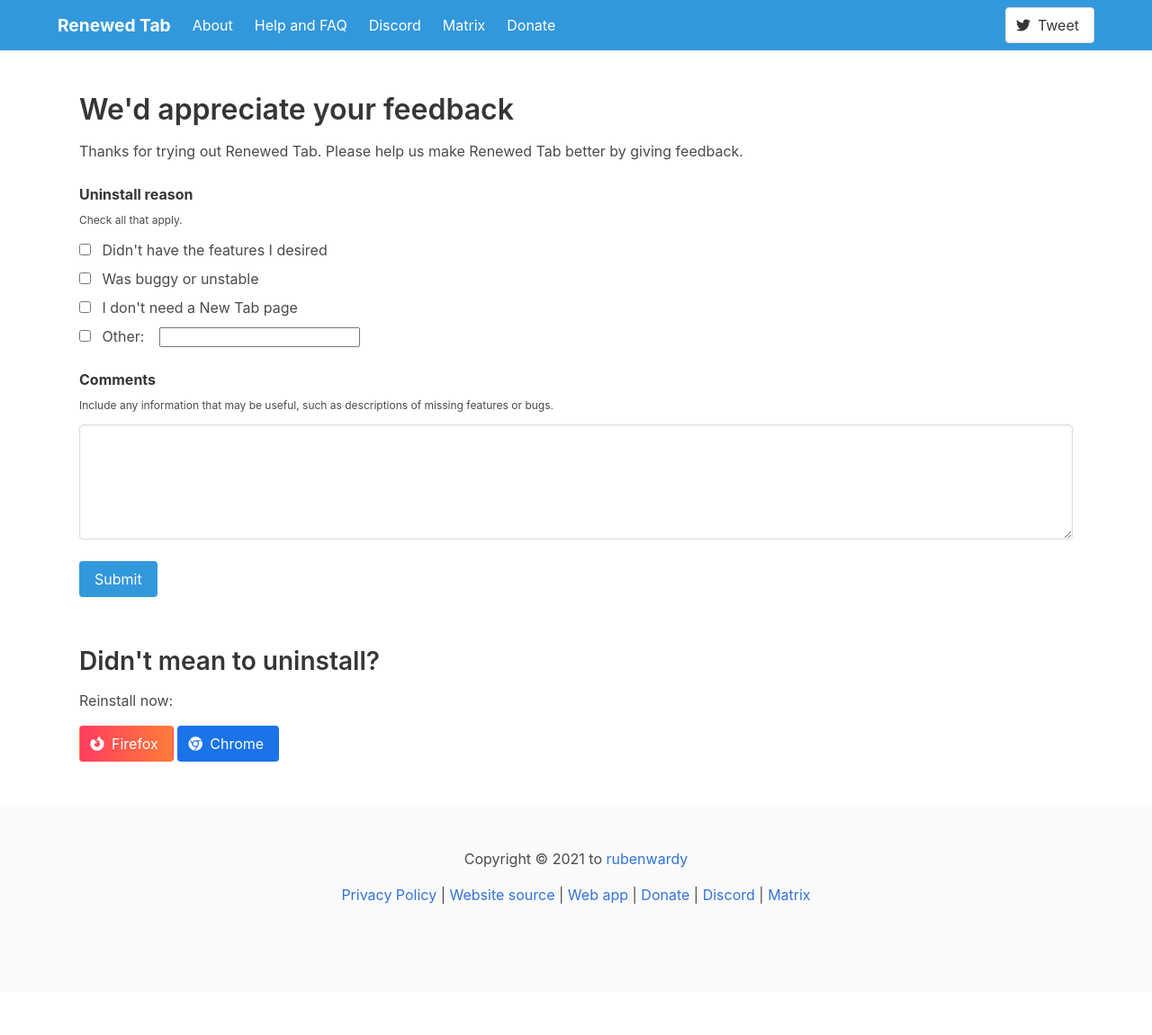
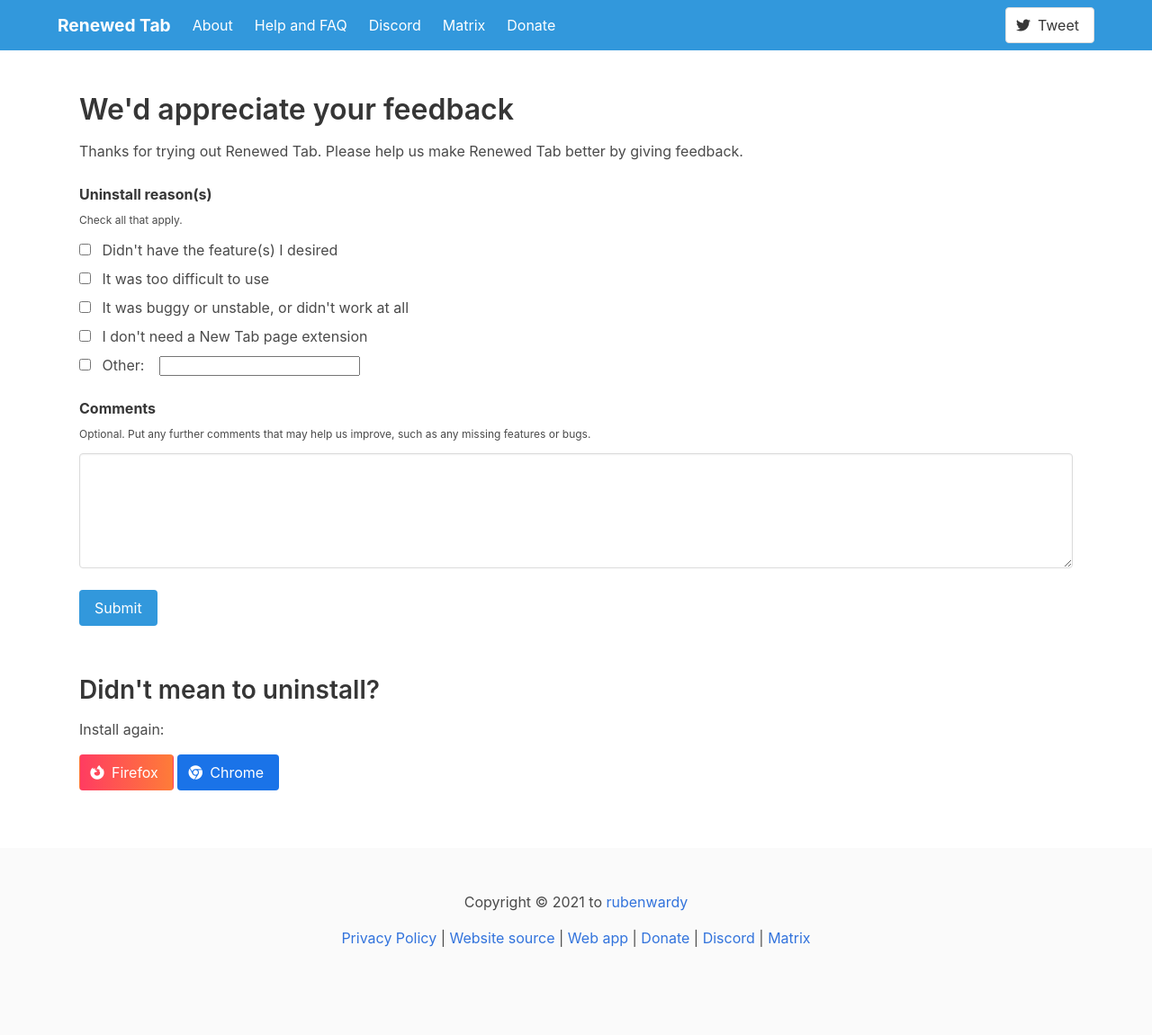
Before and after one commit to rubenwardy/renewedtab_website, a Jekyll site: the page built from uninstall.html, in a window 1280 px wide. Shown: the whole page at 90% size. Built offline with Jekyll 4.4.1, drawn with Linux system fonts in a browser that asks for light colours; before the commit the page ends 1103 px from its top, so only the background shows below that.

Commit message:
Improve uninstall feedback page better

```diff
--- a/_layouts/default.html
+++ b/_layouts/default.html
@@ -3,7 +3,12 @@
 <head>
 	<meta charset="utf-8">
 	<meta name="viewport" content="width=device-width, initial-scale=1">
-	<title>{{ page.title }}</title>
+	<title>
+		{{ page.title }}
+		{% if page.title != "Renewed Tab" %}
+			- Renewed Tab
+		{% endif %}
+	</title>
 	<link rel="stylesheet" href="/static/css/bulma.min.css">
 	<link rel="stylesheet" href="/static/css/all.min.css">
 	<link rel="icon" href="/static/icon.svg">
--- a/uninstall.html
+++ b/uninstall.html
@@ -1,10 +1,11 @@
 ---
-title: Uninstall Survey
+title: Uninstall Feedback
 layout: article
 reasons:
-  missing_features: Didn't have the features I desired
-  buggy: Was buggy or unstable
-  no_need: I don't need a New Tab page
+  missing_features: Didn't have the feature(s) I desired
+  difficult: It was too difficult to use
+  buggy: It was buggy or unstable, or didn't work at all
+  no_need: I don't need a New Tab page extension
 ---
 
 <h1>We'd appreciate your feedback</h1>
@@ -20,7 +21,7 @@
 	<input type="hidden" name="browser" disabled />
 
 	<div class="field mt-5">
-		<span class="label">Uninstall reason</span>
+		<span class="label">Uninstall reason(s)</span>
 		<p class="help">
 			Check all that apply.
 		</p>
@@ -44,8 +45,8 @@
 	<div class="field mt-5">
 		<label class="label">Comments</label>
 		<p class="help">
-			Include any information that may be useful, such as descriptions of
-			missing features or bugs.
+			Optional. Put any further comments that may help us improve, such as
+			any missing features or bugs.
 		</p>
 		<div class="control">
 			<textarea class="textarea" name="comments"></textarea>
@@ -58,6 +59,28 @@
 		</div>
 	</div>
 </form>
+
+
+<h2>Didn't mean to uninstall?</h2>
+
+<p>
+	Install again:
+</p>
+<p>
+	<a class="button is-firefox utm-link" href="{{ site.firefox }}&utm_content=reinstall">
+		<span class="icon">
+			<i class="fab fa-firefox-browser"></i>
+		</span>
+		<span>Firefox</span>
+	</a>
+	<a class="button is-chrome utm-link" href="{{ site.chrome }}&utm_content=reinstall">
+		<span class="icon">
+			<i class="fab fa-chrome"></i>
+		</span>
+		<span>Chrome</span>
+	</a>
+</p>
+
 
 <script>
 	// @license magnet:?xt=urn:btih:1f739d935676111cfff4b4693e3816e664797050&dn=gpl-3.0.txt GPL-v3-or-Later
@@ -92,24 +115,3 @@
 
 	// @license-end
 </script>
-
-
-<h2>Didn't mean to uninstall?</h2>
-
-<p>
-	Reinstall now:
-</p>
-<p>
-	<a class="button is-firefox utm-link" href="{{ site.firefox }}&utm_content=reinstall">
-		<span class="icon">
-			<i class="fab fa-firefox-browser"></i>
-		</span>
-		<span>Firefox</span>
-	</a>
-	<a class="button is-chrome utm-link" href="{{ site.chrome }}&utm_content=reinstall">
-		<span class="icon">
-			<i class="fab fa-chrome"></i>
-		</span>
-		<span>Chrome</span>
-	</a>
-</p>
```
